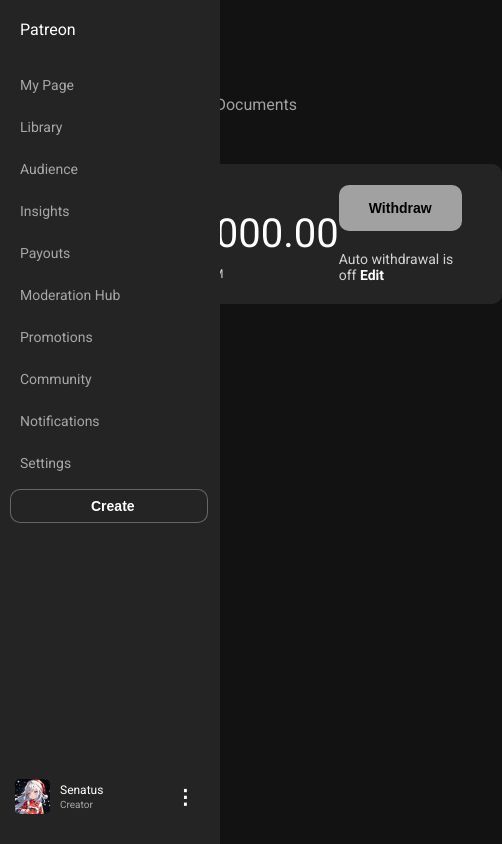
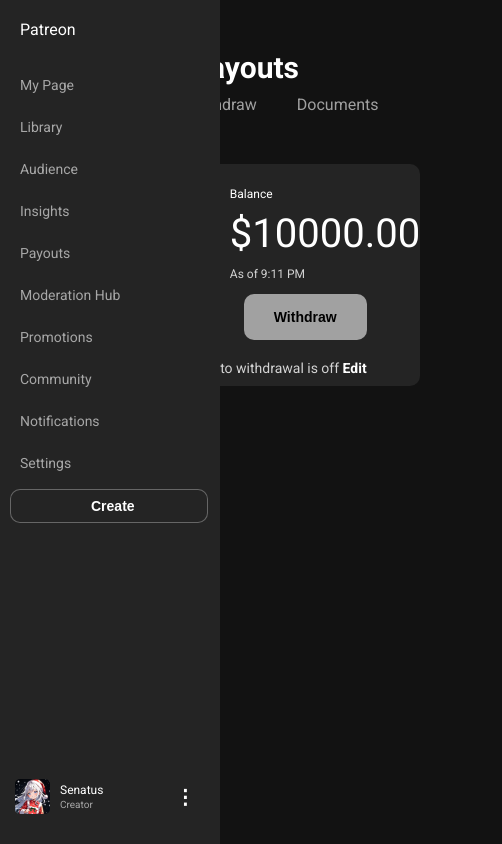
Before and after one commit to meatball-san/practiceWebsite, a plain HTML site: page index.html in a window 390 px wide. Shown: the whole page, 502 px wide, since content can reach past the window. Drawn offline with Linux system fonts and the light colour scheme.

Commit message:
Update balance.css

```diff
--- a/styles/balance.css
+++ b/styles/balance.css
@@ -10,6 +10,12 @@
     border-radius: 10px;
 
     padding: 10px 0px 10px 0px;
+}
+
+@media (max-width: 650px) {
+    .balanceContainer {
+        flex-direction: column;
+    }
 }
 
 .balanceLeftSection {
```
